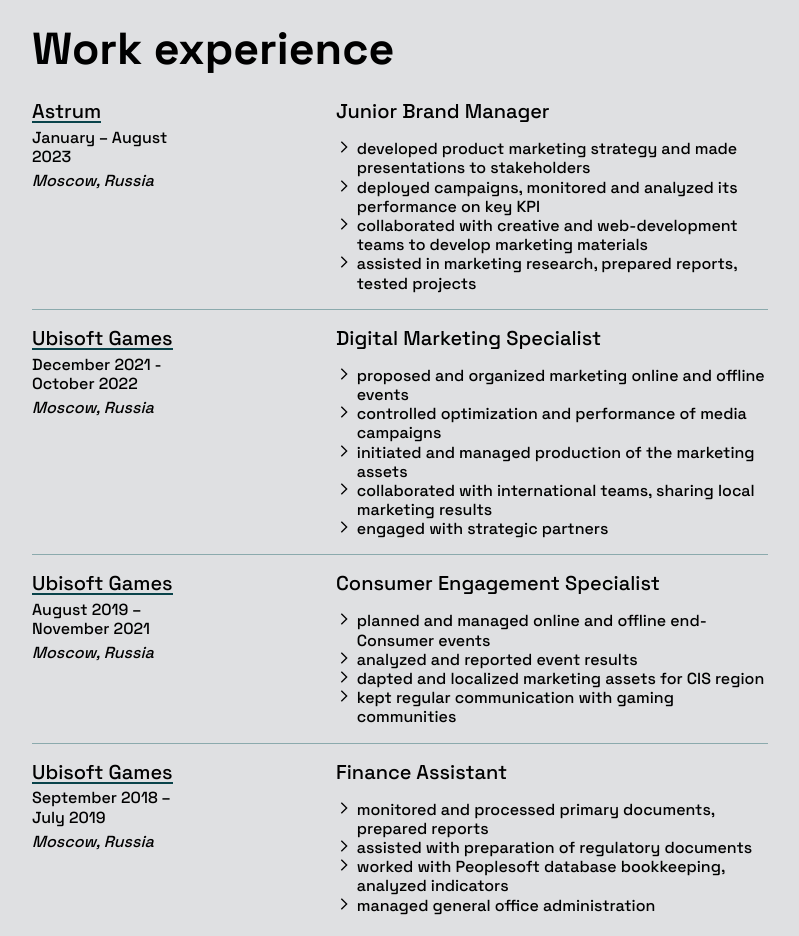
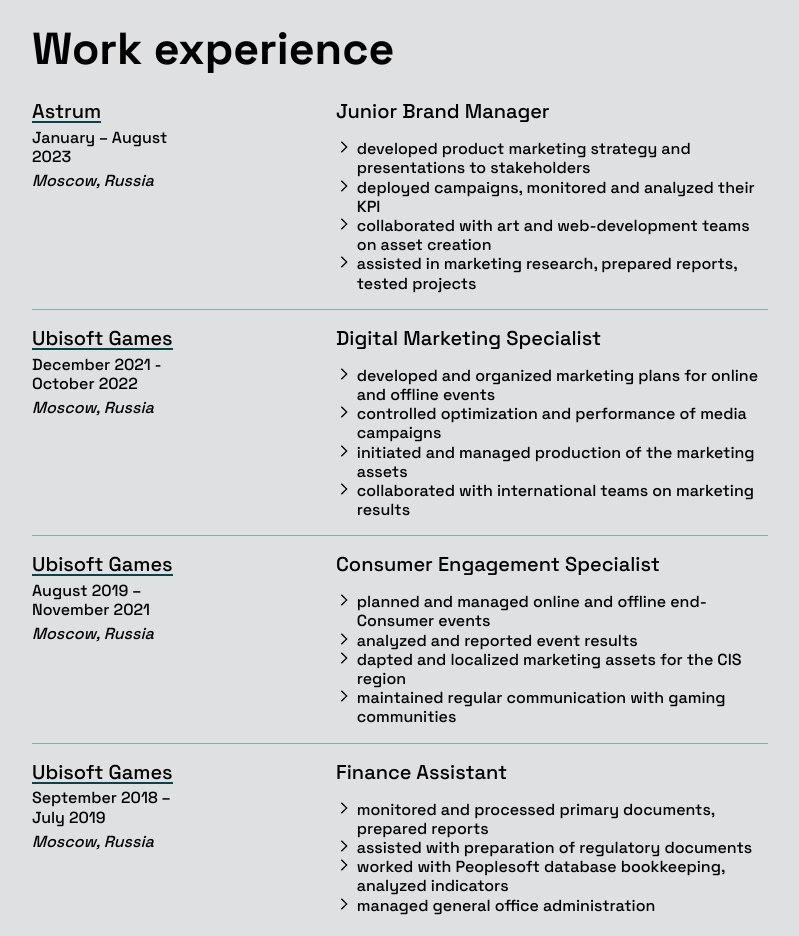
Before and after one commit to janeund/personal-portfolio, a plain HTML site: page index.html in a window 1280 px wide. Shown: the part 4520-5456 px from the top of the page, without its empty margins (440-1239 px from the left). Drawn offline with Linux system fonts and the light colour scheme.

Commit message:
fix: change experience section items text

```diff
--- a/index.html
+++ b/index.html
@@ -693,11 +693,10 @@
                 <div class="experience-item__desc">
                   <div class="experience-item__title">Junior Brand Manager</div>
                   <ul class="experience-item__list duties">
-                    <li class="duties-item">developed product marketing strategy and made presentations to stakeholders
+                    <li class="duties-item">developed product marketing strategy and presentations to stakeholders
                     </li>
-                    <li class="duties-item">deployed campaigns, monitored and analyzed its performance on key KPI</li>
-                    <li class="duties-item">collaborated with creative and web-development teams to develop marketing
-                      materials</li>
+                    <li class="duties-item">deployed campaigns, monitored and analyzed their KPI</li>
+                    <li class="duties-item">collaborated with art and web-development teams on asset creation</li>
                     <li class="duties-item">assisted in marketing research, prepared reports, tested projects</li>
                   </ul>
                 </div>
@@ -714,11 +713,10 @@
                 <div class="experience-item__desc">
                   <div class="experience-item__title">Digital Marketing Specialist</div>
                   <ul class="experience-item__list duties">
-                    <li class="duties-item">proposed and organized marketing online and offline events</li>
+                    <li class="duties-item">developed and organized marketing plans for online and offline events</li>
                     <li class="duties-item">controlled optimization and performance of media campaigns</li>
                     <li class="duties-item">initiated and managed production of the marketing assets</li>
-                    <li class="duties-item">collaborated with international teams, sharing local marketing results</li>
-                    <li class="duties-item">engaged with strategic partners</li>
+                    <li class="duties-item">collaborated with international teams on marketing results</li>
                   </ul>
                 </div>
               </li>
@@ -736,8 +734,8 @@
                   <ul class="experience-item__list duties">
                     <li class="duties-item">planned and managed online and offline end-Consumer events</li>
                     <li class="duties-item">analyzed and reported event results</li>
-                    <li class="duties-item">dapted and localized marketing assets for CIS region</li>
-                    <li class="duties-item">kept regular communication with gaming communities</li>
+                    <li class="duties-item">dapted and localized marketing assets for the CIS region</li>
+                    <li class="duties-item">maintained regular communication with gaming communities</li>
                   </ul>
                 </div>
               </li>
```
